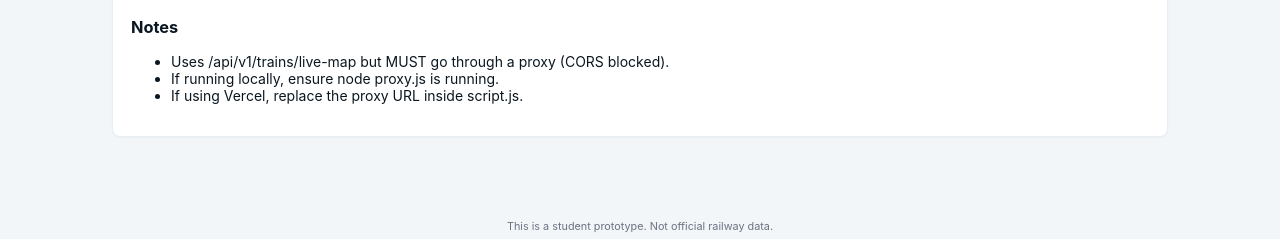
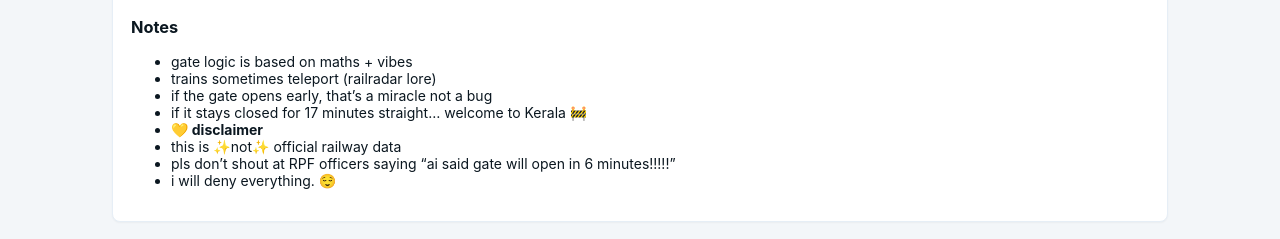
Before and after one commit to abhiramiramadas/railway, a plain HTML site: page index.html in a window 1280 px wide. Shown: the part 1354-1593 px from the top of the page. Drawn offline with nearby package versions, Linux system fonts and the light colour scheme; no server answers.

Commit message:
blame it on kuromi idc

```diff
--- a/index.html
+++ b/index.html
@@ -69,10 +69,14 @@
     <section class="card small">
       <h3>Notes</h3>
       <ul>
-        <li>Uses <code>/api/v1/trains/live-map</code> but MUST go through a proxy (CORS blocked).</li>
-        <li>If running locally, ensure <code>node proxy.js</code> is running.</li>
-        <li>If using Vercel, replace the proxy URL inside <code>script.js</code>.</li>
-      </ul>
+        <li>gate logic is based on maths + vibes</li>
+        <li>trains sometimes teleport (railradar lore)</li>
+        <li>if the gate opens early, that’s a miracle not a bug</li>
+        <li>if it stays closed for 17 minutes straight… welcome to Kerala 🚧</li>
+<li><b>💛 disclaimer</b></li>
+        <li>this is ✨not✨ official railway data</li>
+        <li>pls don’t shout at RPF officers saying “ai said gate will open in 6 minutes!!!!!”</li>
+        <li>i will deny everything. 😌</li>
     </section>
 
   </main>
```
